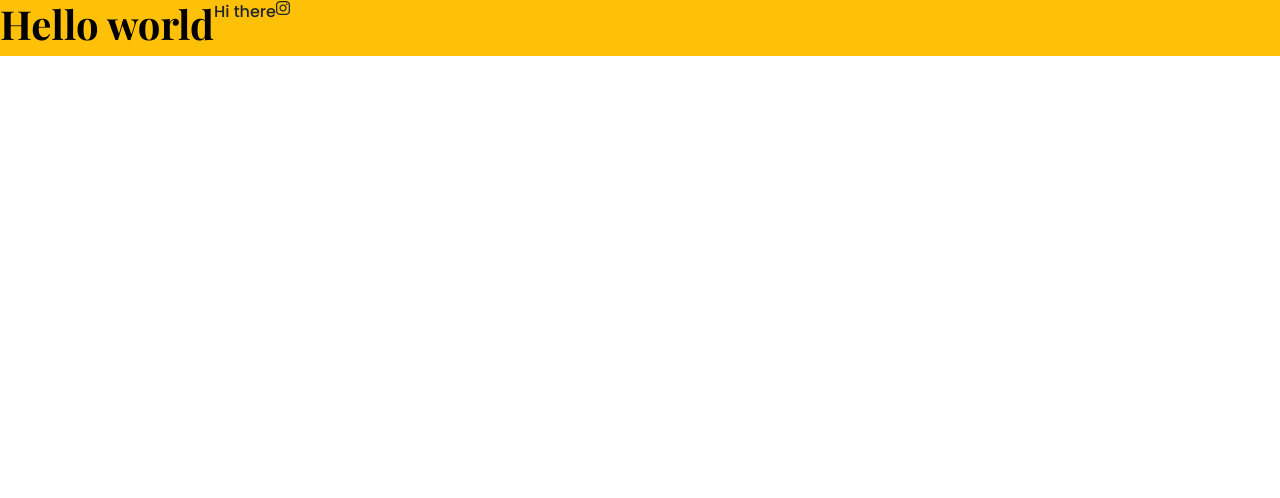
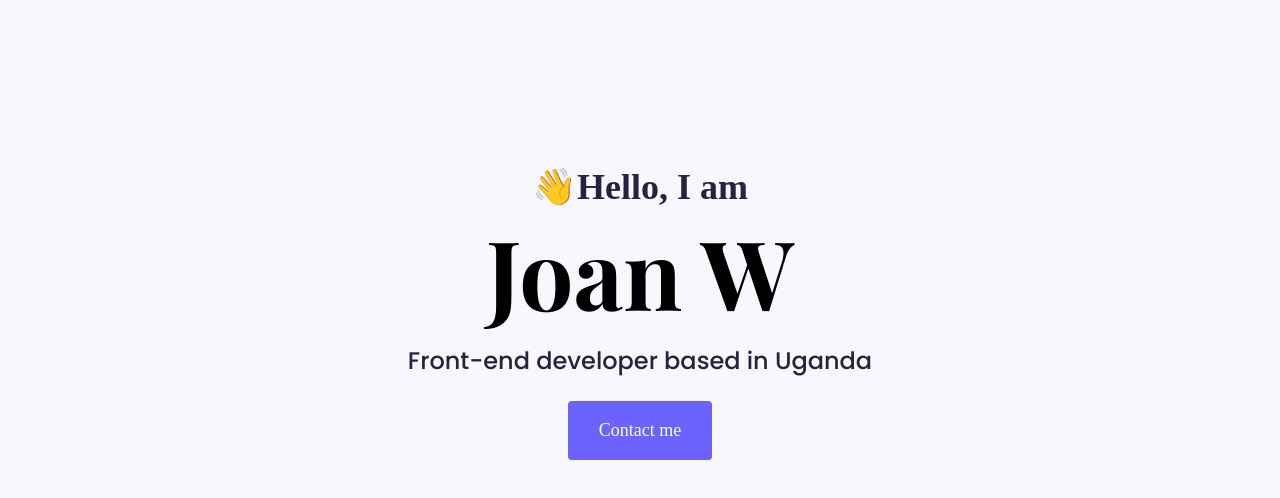
Before and after one commit to Jojo-star7/portfolio-project, a plain HTML site: page index.html in a window 1280 px wide. Drawn offline with nearby package versions, Linux system fonts and the light colour scheme.

Commit message:
Added Hero

```diff
--- a/index.html
+++ b/index.html
@@ -28,10 +28,13 @@
     ></script>
   </head>
   <body>
-    <div class="d-flex bg-warning">
-      <h1>Hello world</h1>
-      <p>Hi there</p>
-      <i class="fa-brands fa-instagram"></i>
+    <div class="hero">
+      <p>👋Hello, I am</p>
+      <h1>Joan W</h1>
+      <h2 class="mb-3">Front-end developer based in Uganda</h2>
+      <div>
+        <a href="#" class="btn btn-branding">Contact me</a>
+      </div>
     </div>
   </body>
 </html>
--- a/styles/portfolio.css
+++ b/styles/portfolio.css
@@ -1,24 +1,55 @@
-.poppins-medium {
-  font-family: "Poppins", sans-serif;
-  font-weight: 500;
-  font-style: normal;
+:root {
+  --branding-color: #6c63ff;
+  --secondary-color: #f9f7fe;
+  --heading-font-family: "Playfair Display", serif;
+  --defaulf-font-family: "Poppins", sans-serif;
+}
+body {
+  font-family: var(--branding-color);
 }
 
-.poppins-bold {
-  font-family: "Poppins", sans-serif;
-  font-weight: 700;
-  font-style: normal;
-}
-
-h1 {
+h1,
+h2,
+h3,
+h4,
+h5,
+h6 {
   color: black;
-  font-family: "Playfair Display", serif;
+  font-family: var(--heading-font-family);
   font-optical-sizing: auto;
   font-weight: 700;
   font-style: normal;
 }
+h1 {
+  font-size: 96px;
+}
 P {
-  font-family: "Poppins", sans-serif;
   font-weight: 500;
   font-style: normal;
+  color: #272142;
+  margin: 0;
 }
+.hero {
+  background: var(--secondary-color);
+  text-align: center;
+  padding: 160px 20px;
+}
+.hero p {
+  font-size: 36px;
+  font-weight: 700;
+}
+.hero h2 {
+  font-family: var(--defaulf-font-family);
+  font-weight: 500;
+  line-height: 2;
+  font-size: 24px;
+  color: #272142;
+}
+.btn-branding {
+  background-color: var(--branding-color);
+  border-radius: 4px;
+  color: white;
+  font-size: 18px;
+  line-height: 27px;
+  padding: 15px 30px;
+}
```
